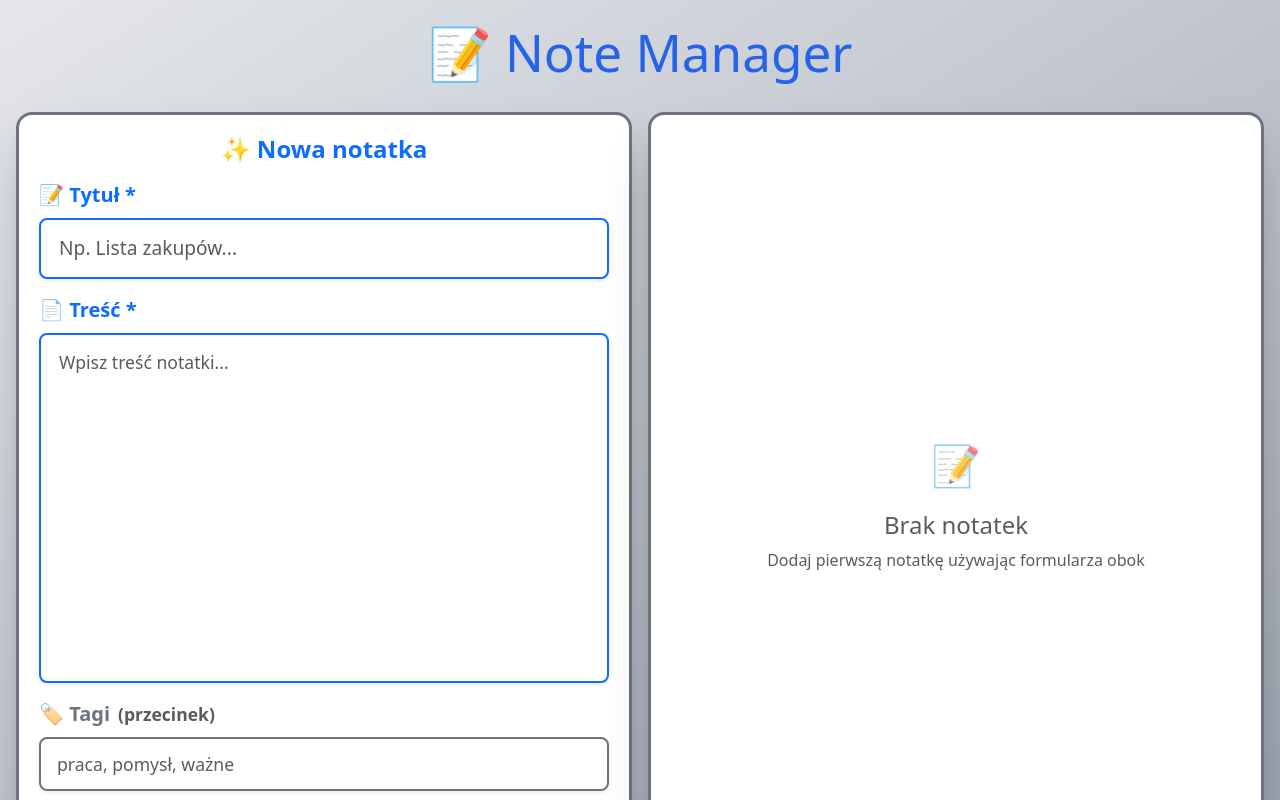
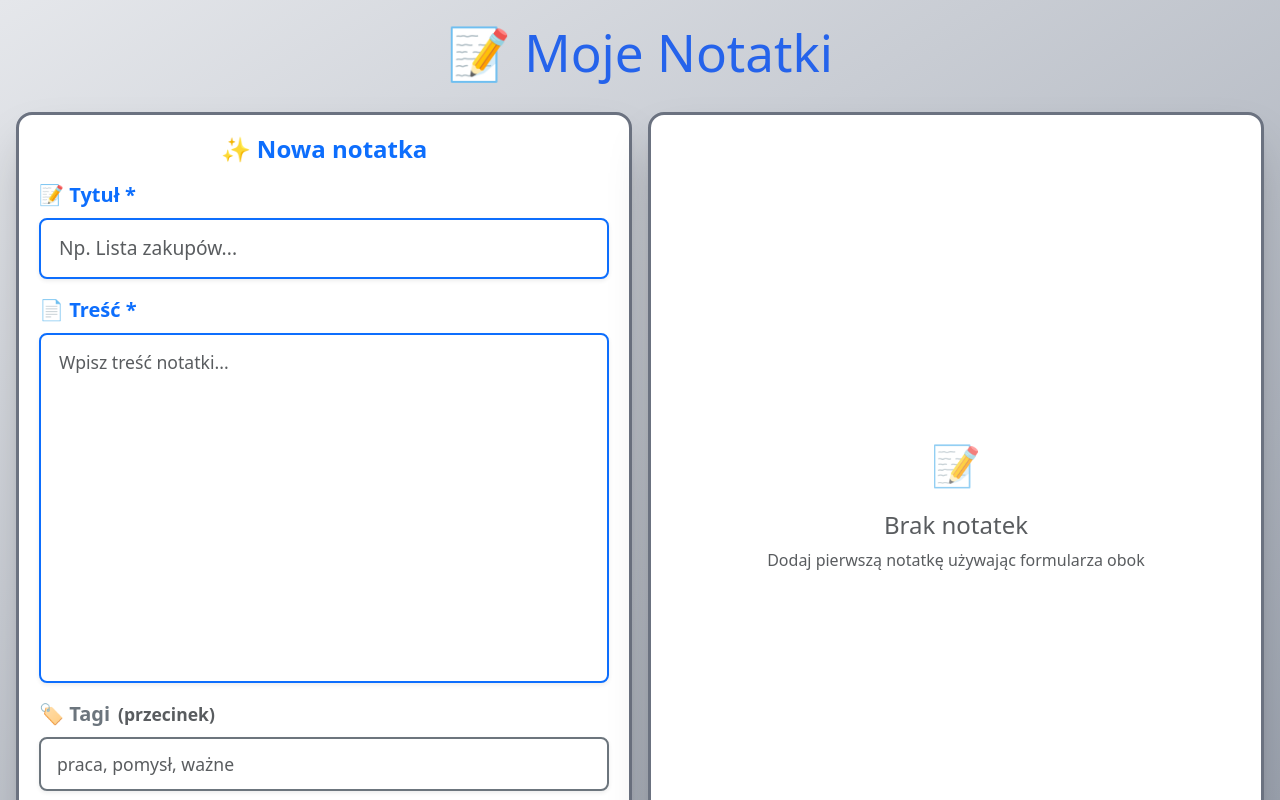
Before and after one commit to pawel2685/note-manager, a React (Vite) app: page / in a window 1280 px wide. Built offline with nearby package versions, Linux system fonts and the light colour scheme.

Commit message:
Change app name

```diff
--- a/src/App.tsx
+++ b/src/App.tsx
@@ -25,7 +25,7 @@ function App() {
         }}
       >
         <h1 className="text-3xl font-bold mb-4 text-center py-2" style={{ color: '#2563eb' }}>
-          📝 Note Manager
+          📝 Moje Notatki
         </h1>
 
         <main
```
